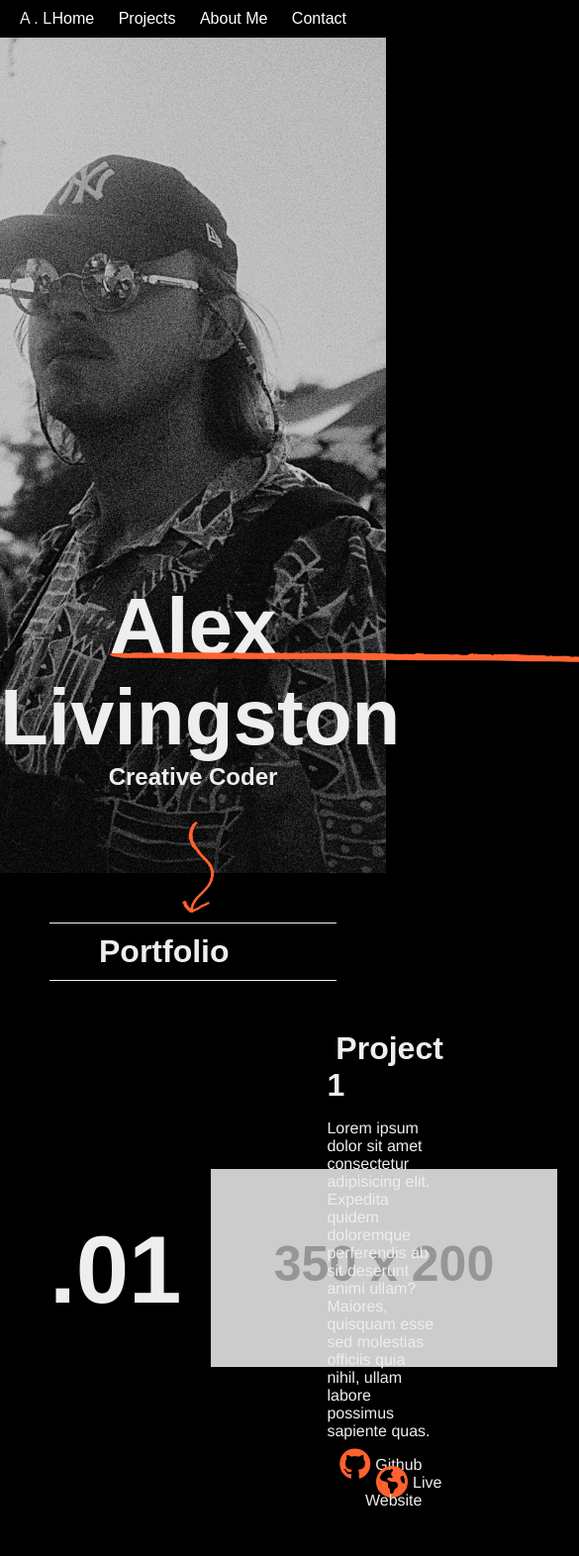
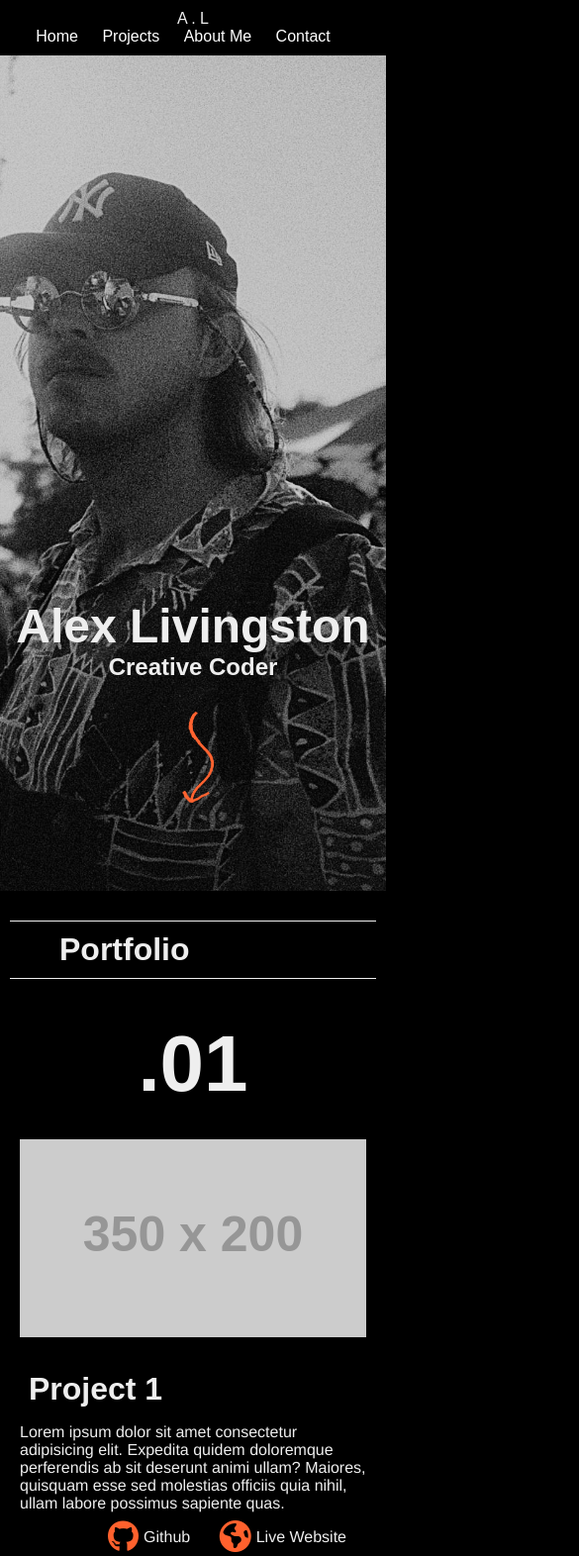
Before and after one commit to aslivingston/portfolio, a plain HTML site: page index.html in a window 390 px wide. Shown: the top 1572 px of the page at 99% size, 585 px wide, since content can reach past the window. Drawn offline with Linux system fonts and the light colour scheme; placeholder pictures from the web are drawn by us; a web font is replaced by a local one.

Commit message:
media queries added for images and projects sections

```diff
--- a/css/styles.css
+++ b/css/styles.css
@@ -374,3 +374,75 @@
     margin: 20px 50px;
     padding: 40px 0;
   }
+
+  @media screen and (max-width: 768px) {
+    div.container {
+        flex-direction: column;
+        padding: 10px;
+    }
+
+    p.numbers {
+        font-size: 5rem;
+    }
+
+    .underline::before {
+        background-image: url();
+    }
+
+    .main-grid {
+        grid-template-columns: 1fr;
+    }
+
+    section.grid-text {
+        padding: 10px;
+    }
+
+}
+
+@media screen and (max-width: 400px) {
+    div.titles {
+        margin: 30px 10px;
+    }
+
+    .navigation {
+        flex-direction: column;
+        align-items: center;
+    }
+
+    section.grid-text {
+        padding: 0;
+    }
+
+
+    .hero-text h1 {
+        font-size: 3rem;
+    }
+
+    .numbers {
+        max-width: 100%;
+      }
+
+      .project-img {
+        width: 100%;
+      }
+
+
+      .project-text {
+        width: 100%;
+      }
+
+      div.container {
+        border-bottom: 1px solid #eee;
+        margin: 0 10px;
+        padding-bottom: 20px;
+      }
+
+      div.form {
+        margin: 0 10px;
+      }
+
+      div.form-boxes {
+        width: 100%;
+      }
+
+}
```
